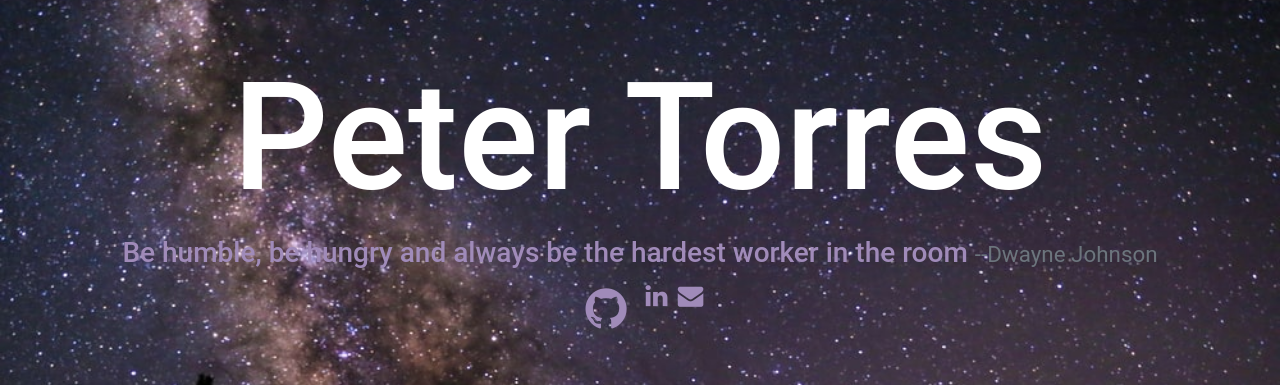
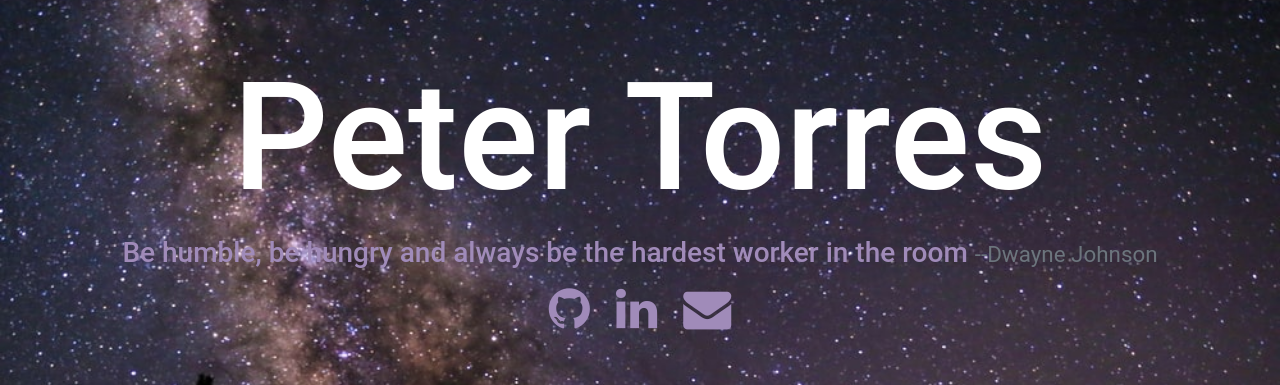
Before and after one commit to slimHawaiian/slimhawaiian.github.io, a website: page index.html in a window 1280 px wide. Shown: the top 385 px of the page. Drawn offline with nearby package versions, Linux system fonts and the light colour scheme.

Commit message:
updated social icons

```diff
--- a/index.html
+++ b/index.html
@@ -26,8 +26,8 @@
             <div class='row'>
                 <div class='col d-flex justify-content-center'>
                     <a class="btn social-icon" href="#"><i class="fa fa-github fa-3x" data-toggle="tooltip" data-placement="top" title="view my work on github"></i></a>
-                    <a class="btn btn-social-icon social-icon" href="#"><i class="fa fa-linkedin fa-3x" data-toggle="tooltip" data-placement="top" title="view linked in profile"></i></a>
-                    <a class="btn btn-social-icon social-icon" href="#"><i class="fa fa-envelope fa-3x" data-toggle="tooltip" data-placement="top" title="contact me"></i></a>
+                    <a class="btn social-icon" href="#"><i class="fa fa-linkedin fa-3x" data-toggle="tooltip" data-placement="top" title="view linked in profile"></i></a>
+                    <a class="btn social-icon" href="#"><i class="fa fa-envelope fa-3x" data-toggle="tooltip" data-placement="top" title="contact me"></i></a>
                 </div>
             </div>
             <div class='row d-flex justify-content-center mt-5'>
```
